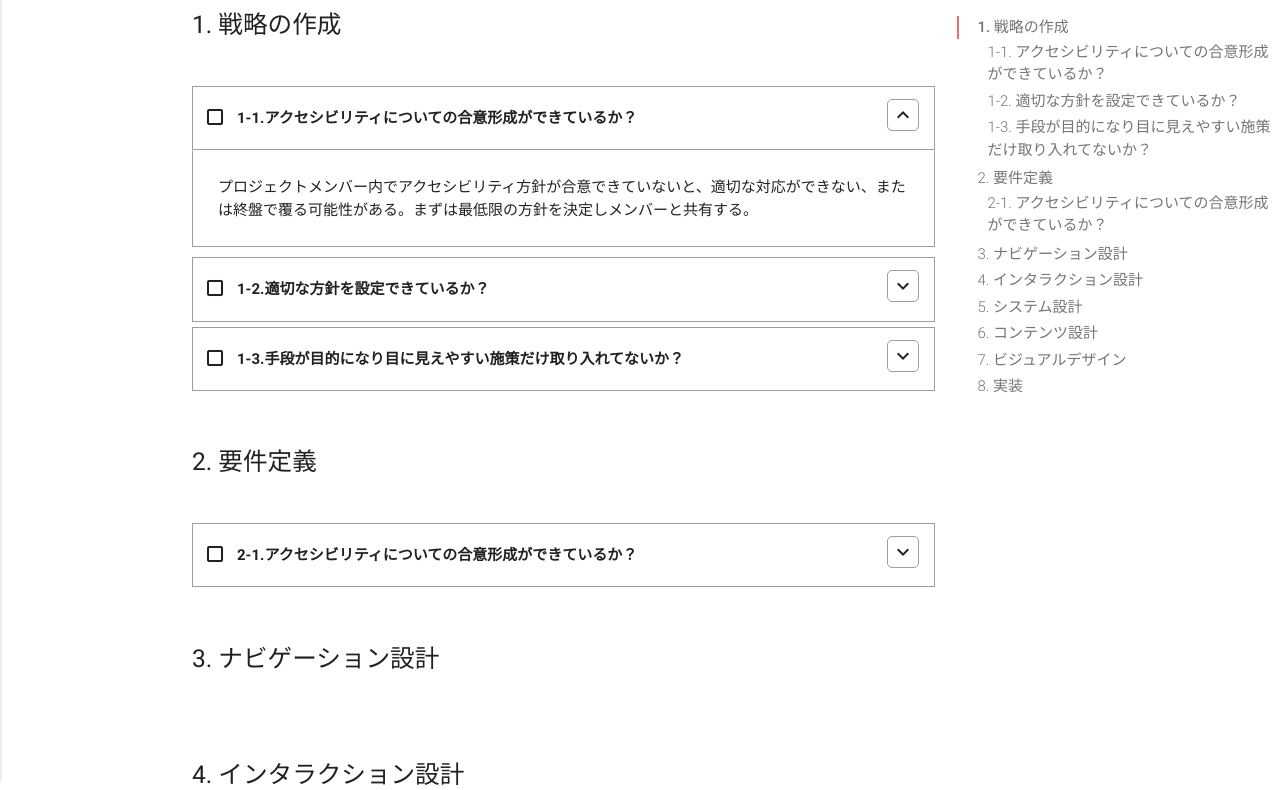
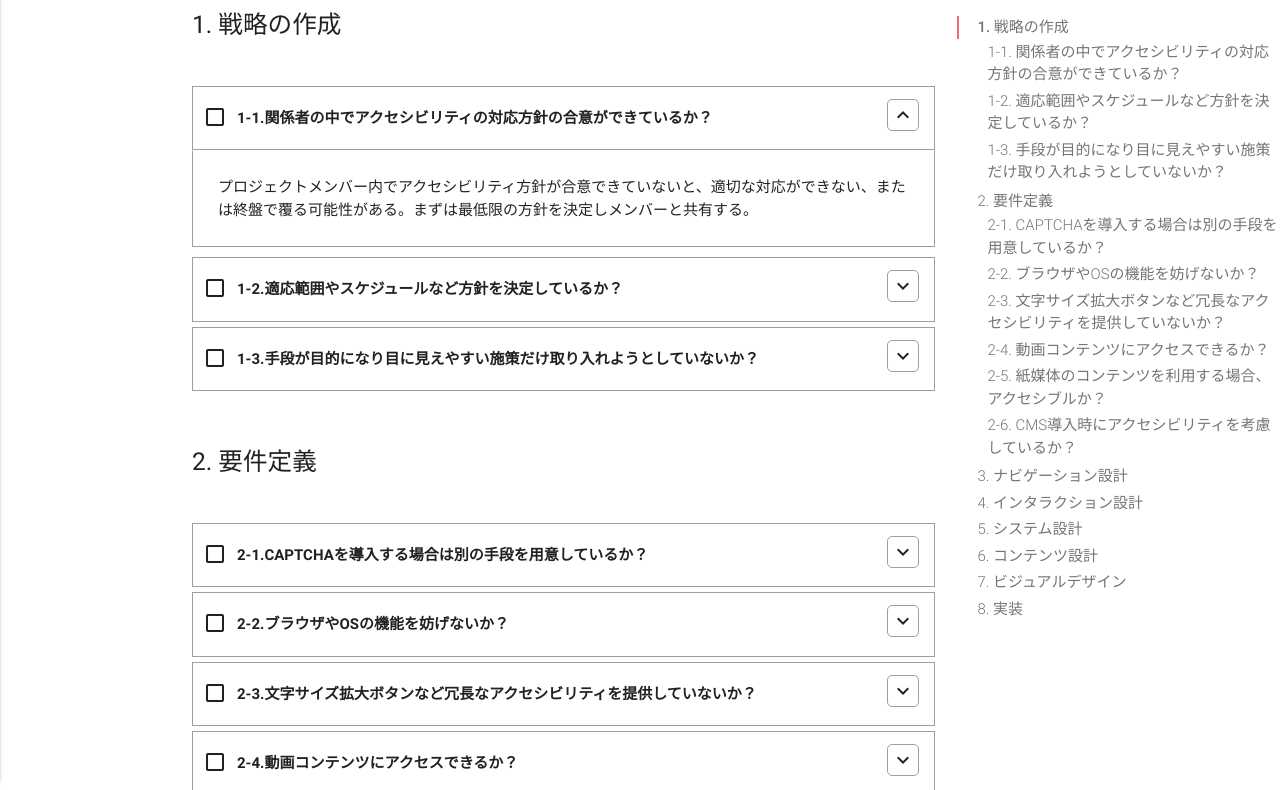
Before and after one commit to AccessibilityCheckList/AccessibilityCheckList.github.io, a plain HTML site: page index.html in a window 1280 px wide. Shown: the part 80-870 px from the top of the page. Drawn offline with nearby package versions, Linux system fonts and the light colour scheme.

Commit message:
add image

```diff
--- a/index.html
+++ b/index.html
@@ -16,8 +16,8 @@
         <nav class="red accent-2">
             <div class="nav-wrapper">
                 <div class="container">
-                    <a href="#!" class="brand-logo"><i class="material-icons">accessibility</i>Accessibility Check List</a>
-                    <a href="#" data-activates="mobile-demo" class="button-collapse"><i class="material-icons">menu</i></a>
+                    <a class="brand-logo"><i class="material-icons">accessibility</i>web アクセシビリティチェックリスト</a>
+                    <a data-activates="mobile-demo" class="button-collapse"><i class="material-icons">menu</i></a>
                     <ul class="right hide-on-med-and-down">
                         <li><a href="about.html">About</a></li>
                     </ul>
@@ -32,17 +32,17 @@
                 <div class="col s12 m9 l10">
                     <template v-for="(a, i) in contents">
                         <div v-bind:id="i" class="section scrollspy">
-                            <h5> {{ (i + 1) + ". " + a.title }} </h5>
+                            <h5>{{ (i + 1) + ". " + a.title }} </h5>
                             <br>
                             <ul>
                                 <template v-for="(b, j) in a.items">
                                     <li>
                                         <div class="checklist-head" v-bind:id="i + '_' + j">
                                             <template v-if="b.isChecked">
-                                                <div class="checkbox checkbox-on" v-on:click="b.isChecked = !b.isChecked"> <i class="material-icons">done</i> </div>
+                                                <div class="checkbox checkbox-on" v-on:click="b.isChecked = !b.isChecked"> <i class="material-icons">check_box</i> </div>
                                             </template>
                                             <template v-else>
-                                                <div class="checkbox checkbox-off" v-on:click="b.isChecked = !b.isChecked"> <i class="material-icons">crop_square</i> </div>
+                                                <div class="checkbox checkbox-off" v-on:click="b.isChecked = !b.isChecked"> <i class="material-icons">check_box_outline_blank</i> </div>
                                             </template>
                                             <div class="head-title">
                                                 {{ `${i + 1}-${j + 1}.${b.head}` }}
--- a/index.js
+++ b/index.js
@@ -16,19 +16,19 @@ const vueapp = new Vue({
         title: '戦略の作成',
         items: [
           {
-            head: 'アクセシビリティについての合意形成ができているか？',
+            head: '関係者の中でアクセシビリティの対応方針の合意ができているか？',
             body: 'プロジェクトメンバー内でアクセシビリティ方針が合意できていないと、適切な対応ができない、または終盤で覆る可能性がある。まずは最低限の方針を決定しメンバーと共有する。',
             isOpen: true,
             isChecked: false,
           },
           {
-            head: '適切な方針を設定できているか？',
+            head: '適応範囲やスケジュールなど方針を決定しているか？',
             body: '方針(WCAGやJIS規格のどこまで準拠するか)、対象(PDFや動画は対象外とするか)、スケジュールなどを明確にする必要がある。スクリーンリーダーの読み上げなど特定環境に特化せず様々な環境でアクセスできるように配慮する。',
             isOpen: false,
             isChecked: false,
           },
           {
-            head: '手段が目的になり目に見えやすい施策だけ取り入れてないか？',
+            head: '手段が目的になり目に見えやすい施策だけ取り入れようとしていないか？',
             body: '文字サイズの変更、読み上げ、動画のテキスト版など取り込み安い施策を取り込むだけでは、本当にアクセシビリティが向上しているとは言えない。アクセシビリティ確保の目的を明確にする必要がある。',
             isOpen: false,
             isChecked: false,
@@ -39,8 +39,49 @@ const vueapp = new Vue({
         title: '要件定義',
         items: [
           {
-            head: 'アクセシビリティについての合意形成ができているか？',
-            body: 'プロジェクトメンバー内でアクセシビリティ方針が合意できていないと、適切な対応ができない、または終盤で覆る可能性がある。まずは最低限の方針を決定しメンバーと共有する。',
+            head: 'CAPTCHAを導入する場合は別の手段を用意しているか？',
+            body: 'CAPTCHAはロボットによる自動アクセスを排除するための仕組みだが、画像が見えないユーザーへのアクセシビリティ低下につながる。画像だけでなく、音声で利用できるようにしたり、電話による連絡の手段を用意する。',
+            isOpen: false,
+            isChecked: false,
+          },
+          {
+            head: 'ブラウザやOSの機能を妨げないか？',
+            body: '右クリック禁止、戻るボタン禁止、キーボード禁止などユーザー操作を抑止した場合、その機能に頼ってアクセスしているユーザーのアクセシビリティ低下を招く',
+            isOpen: false,
+            isChecked: false,
+          },
+          {
+            head: '文字サイズ拡大ボタンなど冗長なアクセシビリティを提供していないか？',
+            body:
+            `文字サイズ拡大ボタンは、画像の拡大に対応していなかったり、スクリーンリーダーの邪魔になる。ブラウザ自体に文字の拡大機能はついているのでそちらで代替することができる。\n
+             音声読み上げ版のコンテンツは、操作自体ができず、リンクもたどれない。支援技術のスクリーンリーダーで代替できる。
+            `,
+            isOpen: false,
+            isChecked: false,
+          },
+          {
+            head: '動画コンテンツにアクセスできるか？',
+            body:
+            `動画コンテンツは、音声と映像両方にアクセスできなければ動画を理解できあに可能性がある。
+            字幕やテキスト版を用意するなどして対応する。
+            `,
+            isOpen: false,
+            isChecked: false,
+          },
+          {
+            head: '紙媒体のコンテンツを利用する場合、アクセシブルか？',
+            body:
+            `紙媒体をWebに利用する場合、PDF化して利用する可能性があるが、スクリーンリーダーでアクセスできない。Webとして再構築する必要がある。`,
+            isOpen: false,
+            isChecked: false,
+          },
+          {
+            head: 'CMS導入時にアクセシビリティを考慮しているか？',
+            body:
+            `CMSでアクセシビリティ上望ましくないHTMLが出力されることがある。
+            例えば、画像の代替テキストが指定できない、表以外の箇所でtableとしてマークアップされるなど。
+            CMS選定にアクセシビリティの観点を入れる必要がある。
+            `,
             isOpen: false,
             isChecked: false,
           },
```
Also changed, not shown: about.html (+2 -2 lines), README.md, cap.png (added).
